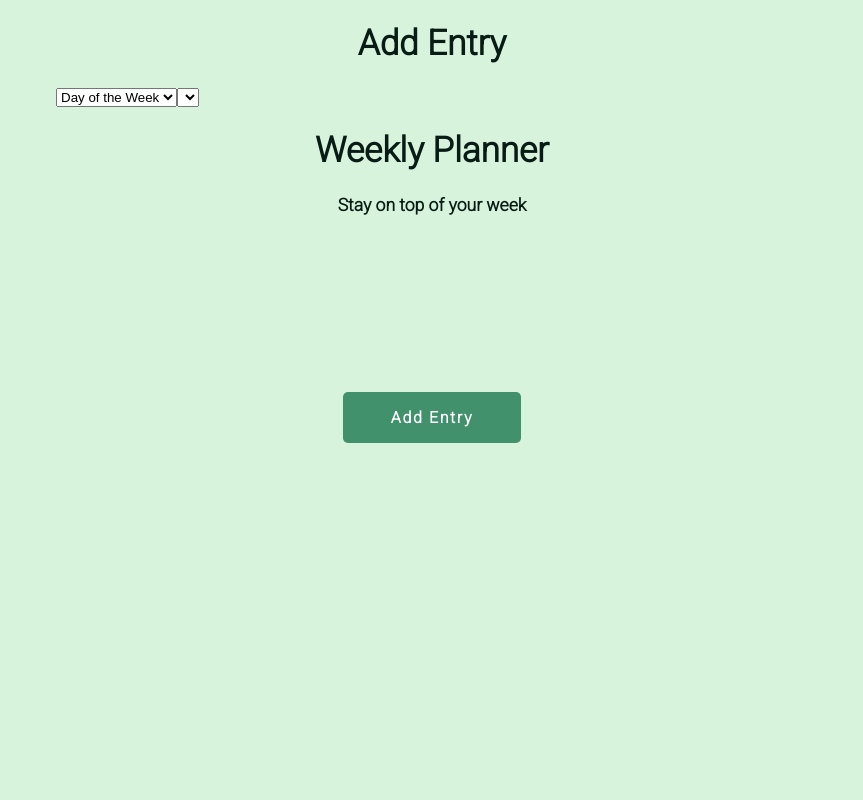
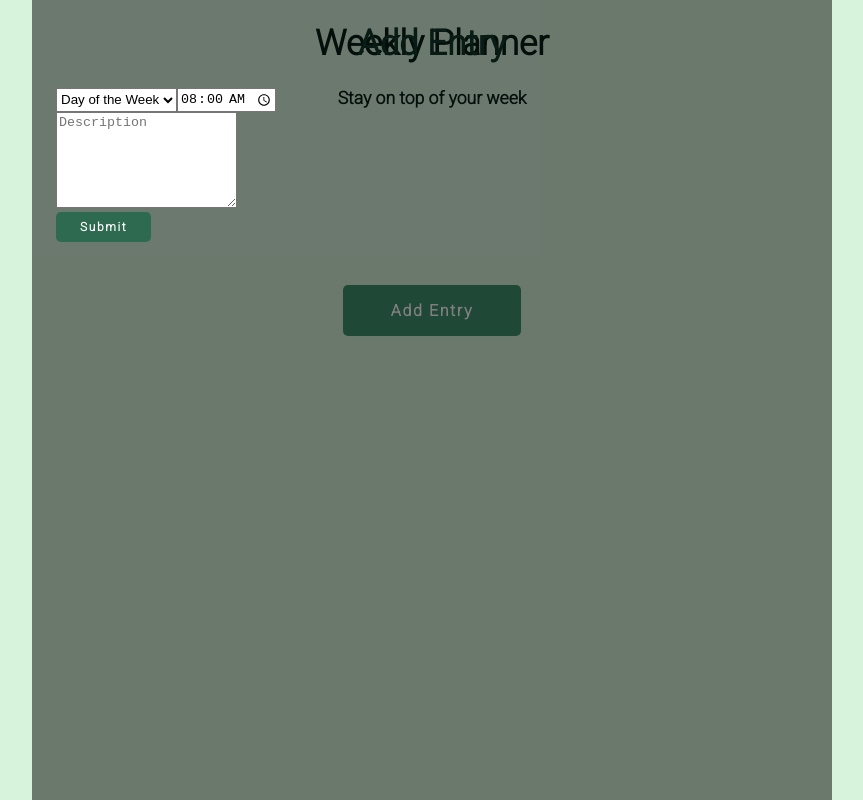
Before and after one commit to angeljubilee/week-planner, a plain HTML site: page index.html in a window 1280 px wide. Shown: the whole page, without its empty margins (208-1071 px from the left). Drawn offline with Linux system fonts and the light colour scheme; a web font is replaced by a local one.

Commit message:
time inpt, bsubmit button and overlay

```diff
--- a/index.html
+++ b/index.html
@@ -10,7 +10,7 @@
   <link href="https://fonts.googleapis.com/css?family=Droid+Serif|Roboto:300" rel="stylesheet">
 </head>
 <body>
-  <div class="container">
+  <div class="container overlay">
     <div class="row">
       <div class="column-full">
         <h1 class = "text-center">Add Entry</h1>
@@ -28,13 +28,14 @@
           <option value="Friday">Friday</option>
           <option value="Saturday">Saturday</option>
         </select>
-        <select name="time" id="time">
-          <option value=""></option>
-          <!-- <option value="8:00">8:00</option>
-          <option value="9:00">9:00</option>
-          <option value=""></option> -->
-        </select>
+        <input type="time" id="time" name="time" min="00:00" max="23:59" value="08:00" required>
       </div>
+      <div class="row">
+        <div class="column-full">
+          <textarea name="description" id="description" rows="6" placeholder="Description"></textarea>
+        </div>
+      </div>
+      <button class="submit" type="submit">Submit</button>
     </form>
   </div>
   <div class="container">
--- a/styles.css
+++ b/styles.css
@@ -41,7 +41,33 @@ h6 {
   transition: 0.5s;
 }
 
+.submit {
+  letter-spacing: 0.1rem;
+  font-family: 'Roboto', sans-serif;
+  font-size: 0.75rem;
+  font-weight: bold;
+  color: white;
+  border-style: none;
+  border-radius: 5px;
+  padding: 0.5rem 1.5rem;
+  background-color: #2d6a4f;
+  transition: 0.5s;
+}
+
 .add-entry:hover {
   background-color: #52b788;
   cursor: pointer;
 }
+
+.overlay {
+  position: fixed;
+  background-color: rgba(0, 0, 0, 0.5);
+  top: 0;
+  bottom: 0;
+  left: 0;
+  right: 0;
+}
+
+.dialogue {
+  background-color: white;
+}
```
